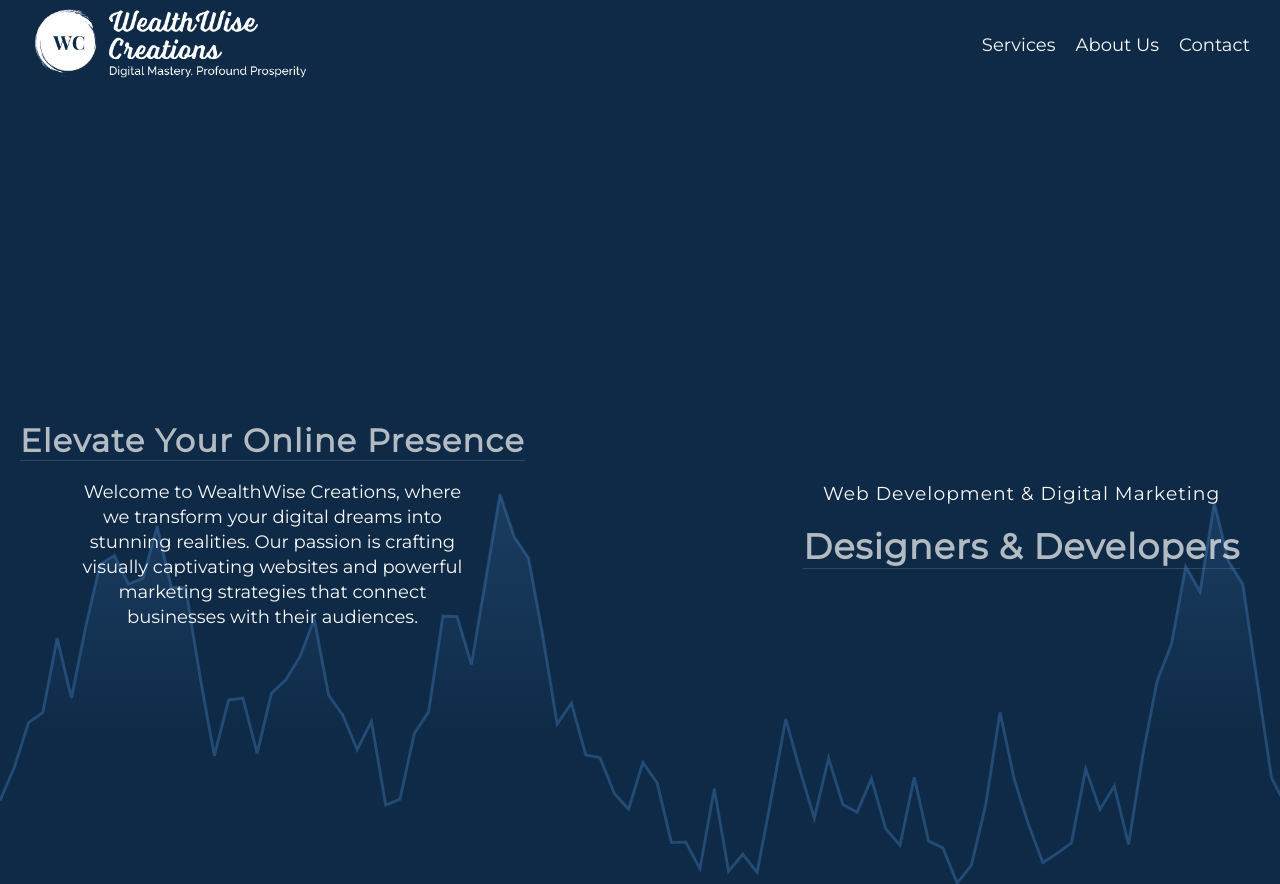
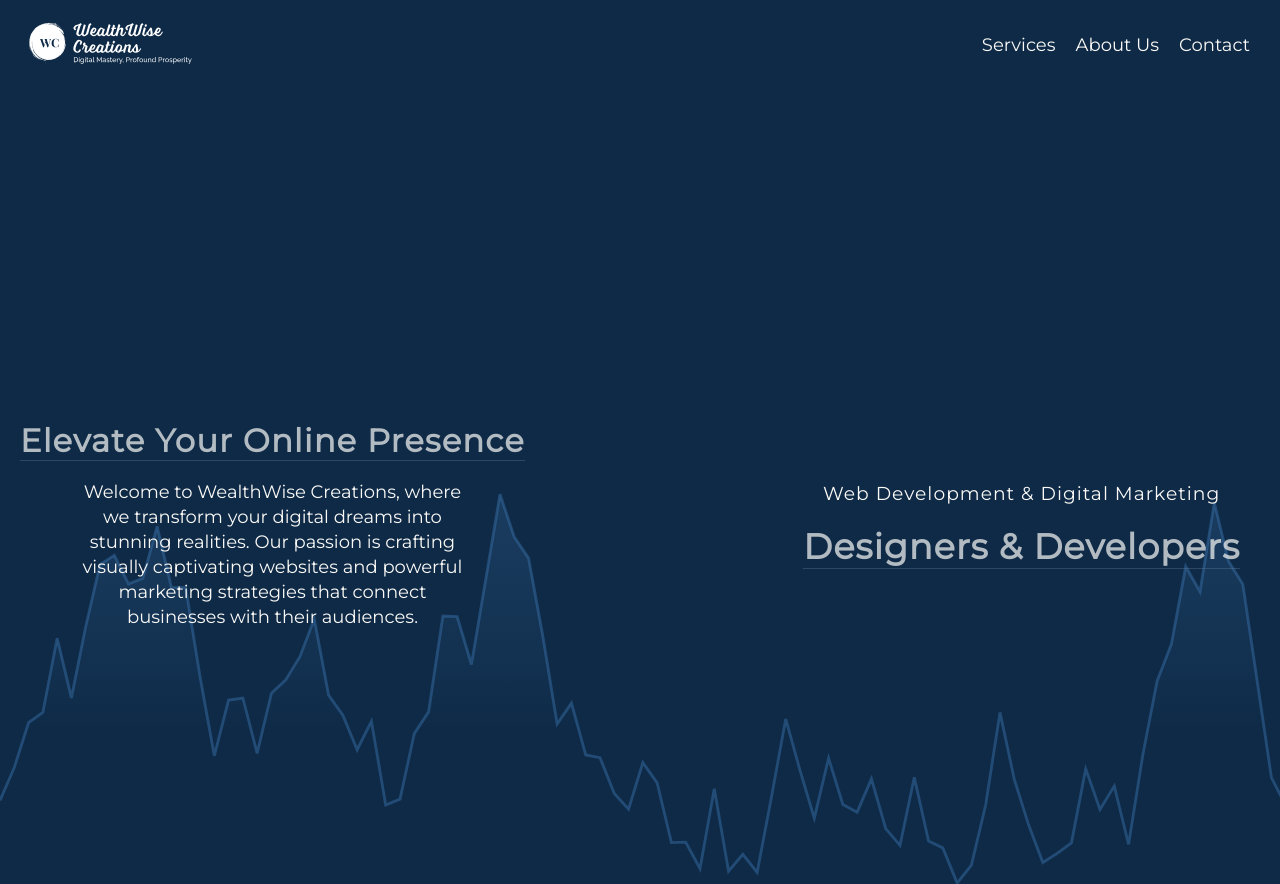
Before and after one commit to Lakshya-coder04/WealthWise, a plain HTML site: page index.html in a window 1280 px wide. Shown: the top 884 px of the page. Drawn offline with Linux system fonts and the light colour scheme.

Commit message:
new changes

```diff
--- a/index.html
+++ b/index.html
@@ -16,7 +16,7 @@
 <body>
     <header class="header">
         <nav class="nav">
-            <a class="logo" href="./index.html"><img class="logo" src="img/logo-transparent-png.png" srcset=""></a>
+            <a class="logo" href="./index.html"><img class="logo" src="img/logo-transparent-svg.svg" srcset=""></a>
             <ul class="nav-items">
                 <li class="nav-item"><a target="_self" href="#why-us">Services</a></li>
                 <li class="nav-item"><a target="_self" href="#about-us">About Us</a></li>
--- a/style.css
+++ b/style.css
@@ -48,7 +48,7 @@ body {
 }
 
 .logo {
-  width: 300px;
+  width: 180px;
   height: auto;
   mix-blend-mode: luminosity;
   transition: 0.6s;
```
Also changed, not shown: img/logo-transparent-svg.svg (added).
